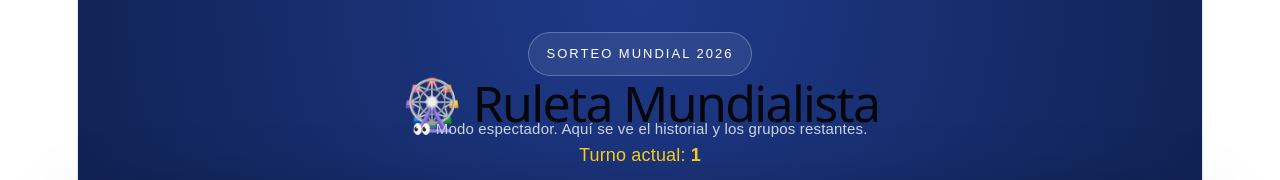
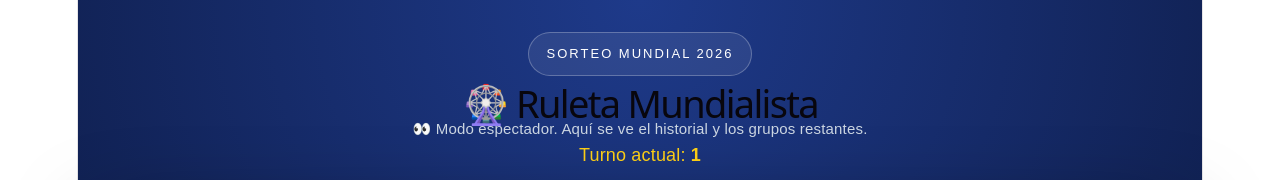
Before and after one commit to lalopersinmu-lang/rifa-epereira, a React (Vite) app: page / in a window 1280 px wide. Shown: the top 180 px of the page. Built offline with nearby package versions, Linux system fonts and the light colour scheme; no server answers; the database is empty.

Commit message:
123123123

```diff
--- a/src/App.tsx
+++ b/src/App.tsx
@@ -284,7 +284,7 @@ export default function App() {
           SORTEO MUNDIAL 2026
         </div>
 
-        <h1 style={{ fontSize: "50px", margin: 0 }}>🎡 Ruleta Mundialista</h1>
+        <h1 style={{ fontSize: "38px", margin: 0 }}>🎡 Ruleta Mundialista</h1>
 
         {spectatorMode ? (
           <p style={{ color: "#cbd5e1", fontSize: 15 }}>
```
